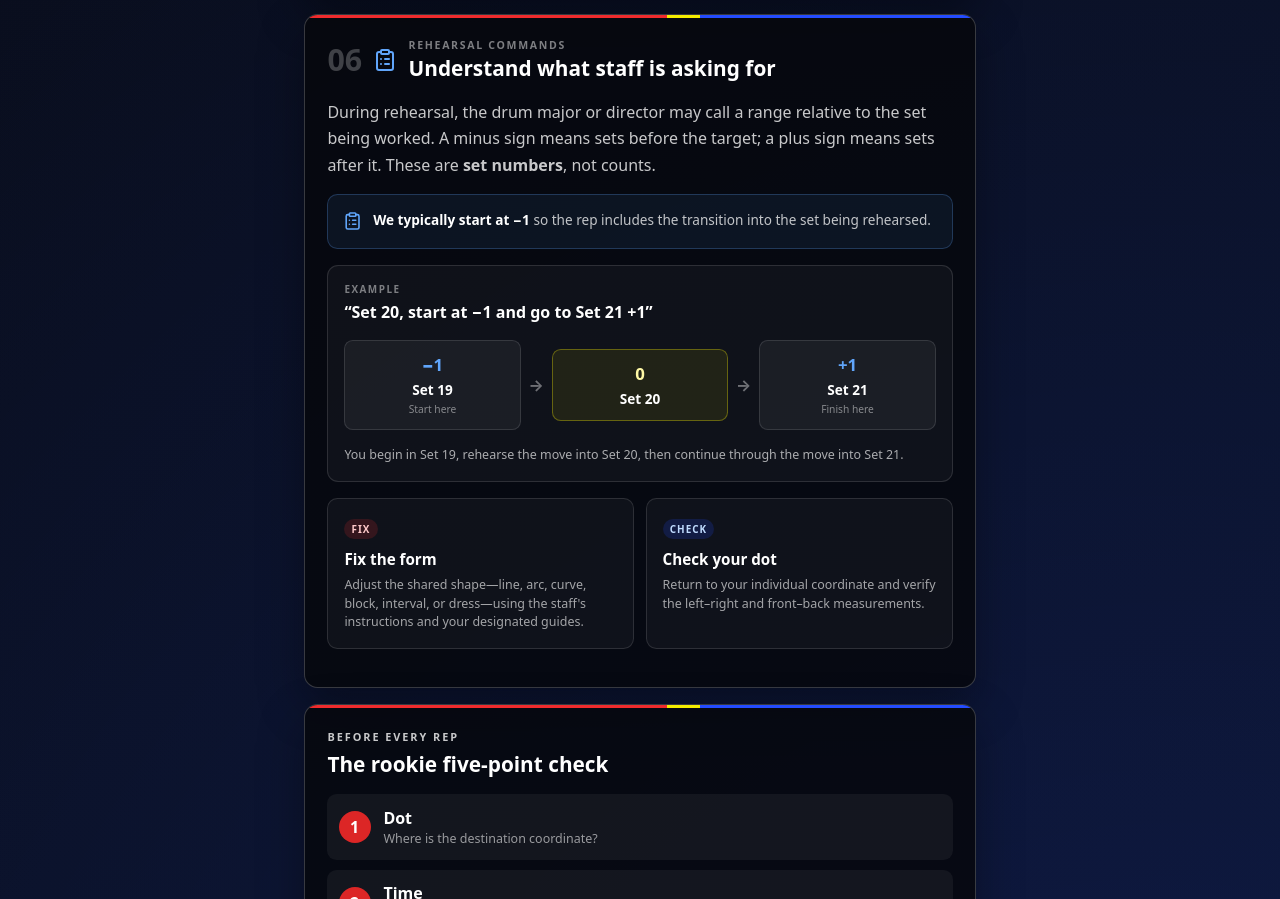
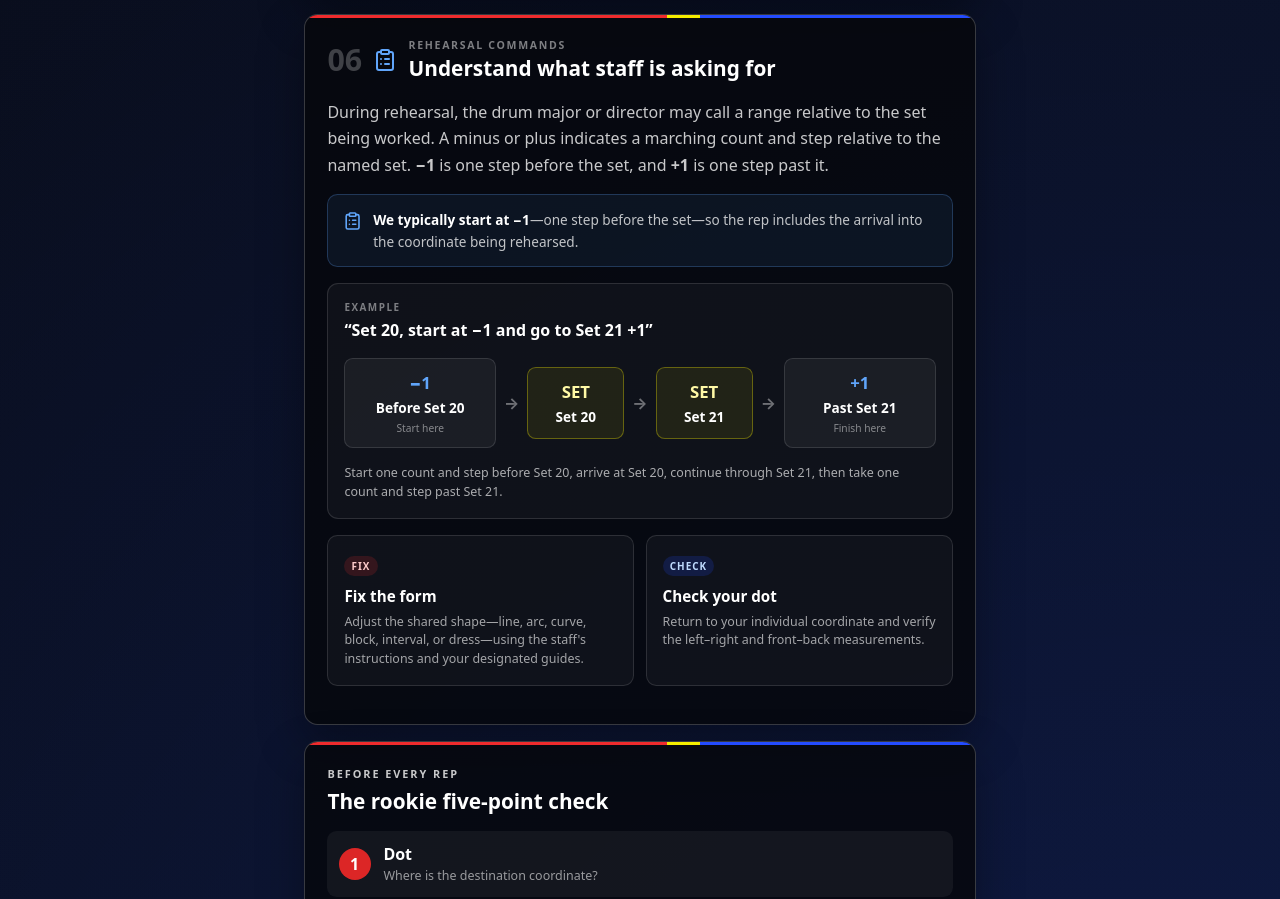
Before and after one commit to jkneal/drillio, a React (Vite) app in the folder app/: page /learning-drill in a window 1280 px wide. Shown: the part 4845-5744 px from the top of the page. Built offline with nearby package versions, Linux system fonts and the light colour scheme.

Commit message:
Correct rehearsal range terminology

```diff
--- a/app/src/App.css
+++ b/app/src/App.css
@@ -847,7 +847,7 @@
 
 .rehearsal-range-timeline {
   display: grid;
-  grid-template-columns: 1fr auto 1fr auto 1fr;
+  grid-template-columns: 1.25fr auto 0.8fr auto 0.8fr auto 1.25fr;
   align-items: center;
   gap: 0.5rem;
   margin: 1rem 0;
--- a/app/src/pages/LearningDrillPage.jsx
+++ b/app/src/pages/LearningDrillPage.jsx
@@ -501,15 +501,15 @@ const LearningDrillPage = () => {
           </div>
           <p>
             During rehearsal, the drum major or director may call a range relative to the set being
-            worked. A minus sign means sets before the target; a plus sign means sets after it. These
-            are <b>set numbers</b>, not counts.
+            worked. A minus or plus indicates a marching count and step relative to the named set.
+            <b> −1</b> is one step before the set, and <b>+1</b> is one step past it.
           </p>
 
           <div className="tutorial-callout">
             <ClipboardList />
             <p>
-              <strong>We typically start at −1</strong> so the rep includes the transition into the
-              set being rehearsed.
+              <strong>We typically start at −1</strong>—one step before the set—so the rep includes
+              the arrival into the coordinate being rehearsed.
             </p>
           </div>
 
@@ -521,23 +521,29 @@ const LearningDrillPage = () => {
             <div className="rehearsal-range-timeline">
               <div>
                 <span>−1</span>
-                <strong>Set 19</strong>
+                <strong>Before Set 20</strong>
                 <small>Start here</small>
               </div>
               <b>→</b>
               <div className="rehearsal-range-target">
-                <span>0</span>
+                <span>SET</span>
                 <strong>Set 20</strong>
+              </div>
+              <b>→</b>
+              <div className="rehearsal-range-target">
+                <span>SET</span>
+                <strong>Set 21</strong>
               </div>
               <b>→</b>
               <div>
                 <span>+1</span>
-                <strong>Set 21</strong>
+                <strong>Past Set 21</strong>
                 <small>Finish here</small>
               </div>
             </div>
             <p>
-              You begin in Set 19, rehearse the move into Set 20, then continue through the move into Set 21.
+              Start one count and step before Set 20, arrive at Set 20, continue through Set 21, then
+              take one count and step past Set 21.
             </p>
           </div>
 
```
